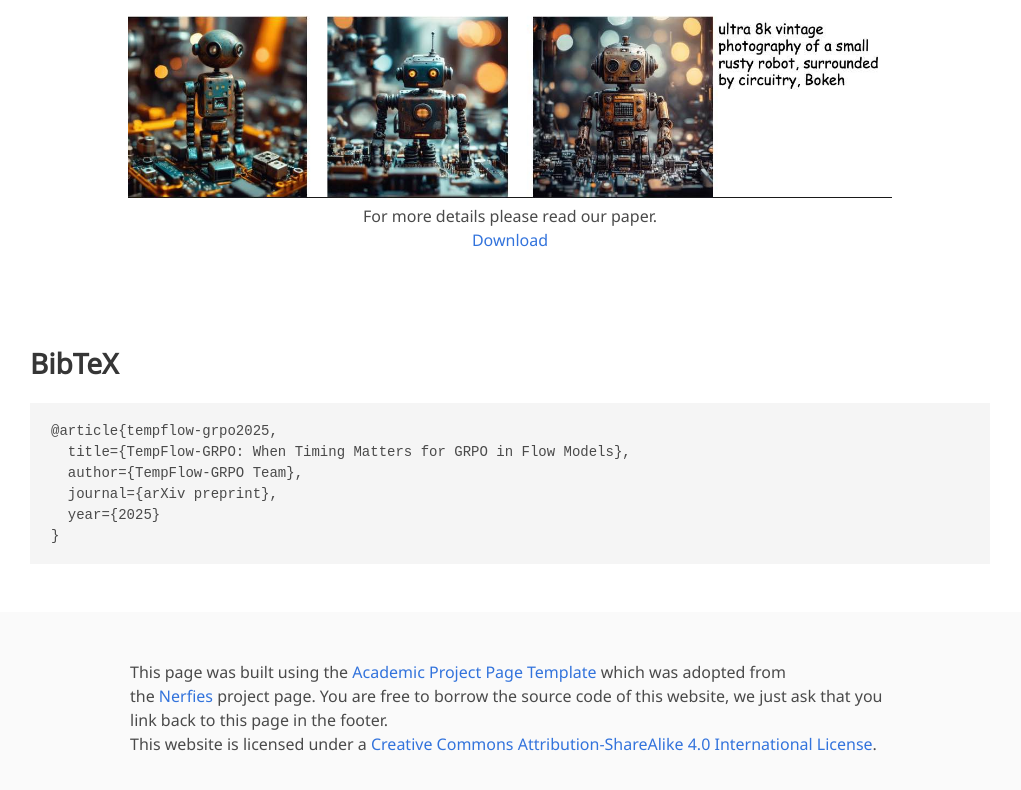
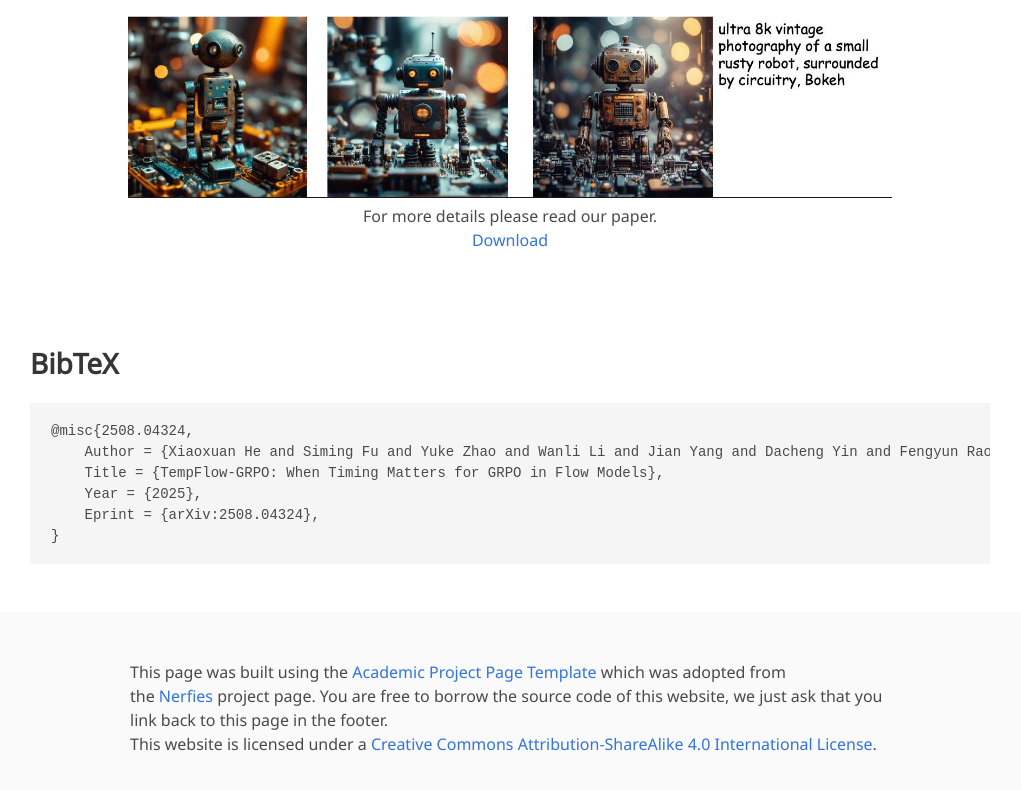
Before and after one commit to TempFlowGRPO/TempFlowGRPO.github.io, a plain HTML site: page index.html in a window 1280 px wide. Shown: the part 2203-2993 px from the top of the page, without its empty margins (130-1151 px from the left). Drawn offline with nearby package versions, Linux system fonts and the light colour scheme; some icons are missing; a web font is replaced by a local one.

Commit message:
Update index.html

```diff
--- a/index.html
+++ b/index.html
@@ -60,7 +60,7 @@
                     <div class="publication-links">
                          <!-- Paper PDF link -->
                       <span class="link-block">
-                        <a href="https://github.com/Shredded-Pork/TempFlow-GRPO/blob/main/paper.pdf" target="_blank"
+                        <a href="https://arxiv.org/abs/2508.04324" target="_blank"
                         class="external-link button is-normal is-rounded is-dark">
                         <span class="icon">
                           <i class="fas fa-file-pdf"></i>
@@ -174,7 +174,7 @@
         <div class="content has-text-centered">
           <img src="static/images/example.jpg" alt="Visualization" style="width: 1024px; max-width: 100%; height: auto;">
           <p>For more details please read our paper.<br>
-          <a href="https://github.com/Shredded-Pork/TempFlow-GRPO/blob/main/paper.pdf" target="_blank">Download</a></p>
+          <a href="https://arxiv.org/pdf/2508.04324" target="_blank">Download</a></p>
         </div>
       </div>
     </div>
@@ -191,11 +191,11 @@
   <section class="section" id="BibTeX">
     <div class="container is-max-desktop content">
       <h2 class="title">BibTeX</h2>
-      <pre><code>@article{tempflow-grpo2025,
-  title={TempFlow-GRPO: When Timing Matters for GRPO in Flow Models},
-  author={TempFlow-GRPO Team},
-  journal={arXiv preprint},
-  year={2025}
+      <pre><code>@misc{2508.04324,
+    Author = {Xiaoxuan He and Siming Fu and Yuke Zhao and Wanli Li and Jian Yang and Dacheng Yin and Fengyun Rao and Bo Zhang},
+    Title = {TempFlow-GRPO: When Timing Matters for GRPO in Flow Models},
+    Year = {2025},
+    Eprint = {arXiv:2508.04324},
 }</code></pre>
     </div>
 </section>
```
